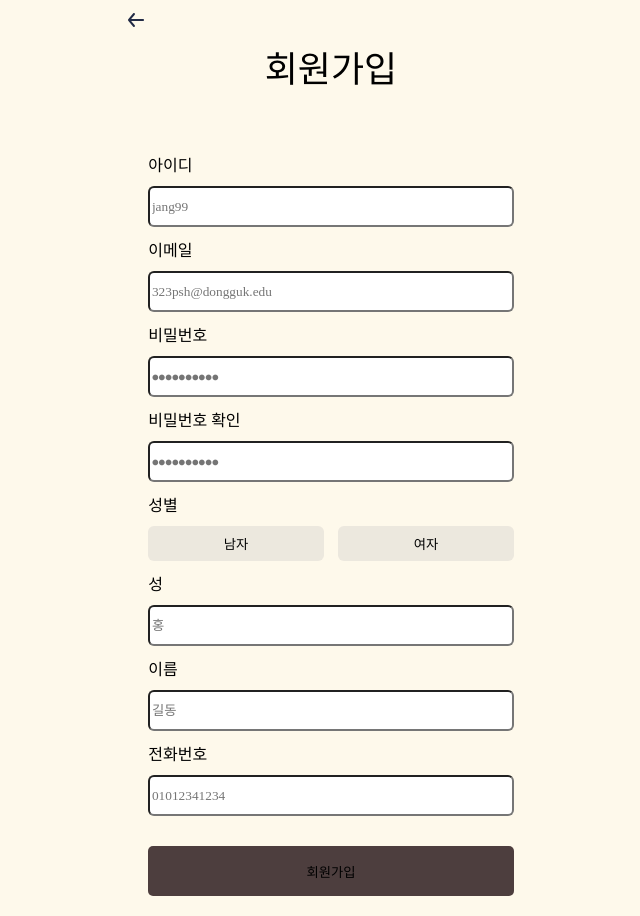
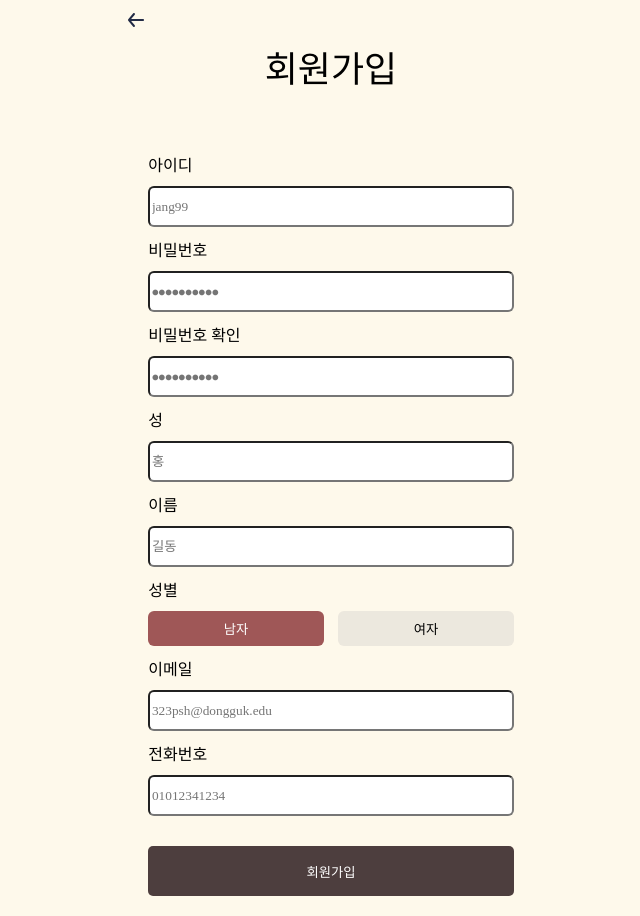
Before and after one commit to sayyyho/2024-1-DSCD-ISIC-1, a React (Vite) app in the folder client/: page /signUp in a window 1280 px wide. Shown: the whole page, without its empty margins (309-949 px from the left). Built offline with nearby package versions, Linux system fonts and the light colour scheme; a web font is replaced by a local one.

Commit message:
Feat: 회원가입 페이지 기능 구현 (#58)

```diff
--- /dev/null
+++ b/client/src/apis/signUp.ts
@@ -0,0 +1,26 @@
+import { isAxiosError } from "axios";
+import { instance } from "./axios";
+
+import { RequestSignUpParams } from "@/types/auth";
+
+export const postSignUp = async (body: RequestSignUpParams) => {
+  try {
+    const response = await instance.post(`accounts/registration`, {
+      username: body.username,
+      password1: body.password1,
+      password2: body.password2,
+      last_name: body.last_name,
+      first_name: body.first_name,
+      sex: body.sex,
+      email: body.email,
+      phone_number: body.phone_number,
+    });
+    return response;
+  } catch (error) {
+    if (isAxiosError(error)) {
+      throw error;
+    } else {
+      throw error;
+    }
+  }
+};
--- a/client/src/components/common/Button/Button.styled.ts
+++ b/client/src/components/common/Button/Button.styled.ts
@@ -8,10 +8,12 @@ export const Button = styled.button<ButtonProps>`
     props.backgroundColor
       ? `${props.backgroundColor}`
       : `${theme.colors.btnDefault}`};
+  background-color: ${(props) => props.$status && `#9F5757`};
   width: ${(props) => `${props.width}`};
   height: ${(props) => `${props.height}`};
   margin: ${(props) => (props.margin ? `${props.margin}` : 0)};
   padding: ${(props) => (props.padding ? `${props.padding}` : 0)};
   border-radius: ${(props) => (props.radius ? `${props.radius}` : 0)};
   color: ${(props) => (props.color ? `${props.color}` : "black")};
+  color: ${(props) => props.$status && `white`};
 `;
--- a/client/src/components/common/Button/index.tsx
+++ b/client/src/components/common/Button/index.tsx
@@ -5,6 +5,7 @@ export const Button = (props: ButtonProps) => {
   return (
     <S.Button
       width={props.width}
+      name={props.name}
       height={props.height}
       $status={props.$status}
       margin={props.margin}
--- a/client/src/interfaces/button.ts
+++ b/client/src/interfaces/button.ts
@@ -12,4 +12,5 @@ export interface ButtonProps {
   backgroundColor?: string;
   color?: string;
   fontSize?: number;
+  name?: string;
 }
--- a/client/src/pages/SignUp/index.tsx
+++ b/client/src/pages/SignUp/index.tsx
@@ -1,3 +1,4 @@
+import { useState } from "react";
 import { useNavigate } from "react-router-dom";
 import { PageLayout } from "@/components/PageLayout";
 import { Header } from "@/components/common/Header";
@@ -6,8 +7,42 @@ import { Wrapper } from "@/components/common/Wrapper";
 import { Input } from "@/components/common/Input";
 import { Button } from "@/components/common/Button";
 import BACK from "@/assets/images/back.svg";
+import { RequestSignUpParams } from "@/types/auth";
+import { postSignUp } from "@/apis/signUp";
+
 export const SignUp = () => {
   const navigate = useNavigate();
+  const [status, setStatus] = useState<boolean>(true);
+  const [user, setUser] = useState<RequestSignUpParams>({
+    username: "",
+    password1: "",
+    password2: "",
+    last_name: "",
+    first_name: "",
+    sex: "남자",
+    email: "",
+    phone_number: "",
+  });
+  const handleStatus = () => {
+    setStatus((cur) => !cur);
+    setUser((cur: RequestSignUpParams) => ({
+      ...cur,
+      sex: status ? "여자" : "남자",
+    }));
+    console.log(user);
+  };
+  const onChange = (e: React.ChangeEvent<HTMLInputElement>) => {
+    setUser((cur: RequestSignUpParams) => ({
+      ...cur,
+      [e.target.name]: e.target.value,
+    }));
+    console.log(user);
+  };
+  const onSubmit = () => {
+    postSignUp(user)
+      .then((res) => console.log(res))
+      .catch((err) => console.log(err));
+  };
   return (
     <PageLayout $justifyContent="start">
       <Header>
@@ -40,8 +75,84 @@ export const SignUp = () => {
           defaultString="jang99"
           $type="text"
           $radius="6px"
-          name="id"
+          name="username"
+          onChange={onChange}
         />
+        <Text color="black" size="16px" $selfProps="flex-start">
+          비밀번호
+        </Text>
+        <Input
+          width="98%"
+          height="35px"
+          defaultString="⦁⦁⦁⦁⦁⦁⦁⦁⦁⦁"
+          $type="password"
+          $radius="6px"
+          name="password1"
+          onChange={onChange}
+        />
+        <Text color="black" size="16px" $selfProps="flex-start">
+          비밀번호 확인
+        </Text>
+        <Input
+          width="98%"
+          height="35px"
+          defaultString="⦁⦁⦁⦁⦁⦁⦁⦁⦁⦁"
+          $type="password"
+          $radius="6px"
+          name="password2"
+          onChange={onChange}
+        />
+        <Text color="black" size="16px" $selfProps="flex-start">
+          성
+        </Text>
+        <Input
+          width="98%"
+          height="35px"
+          defaultString="홍"
+          $type="text"
+          $radius="6px"
+          name="first_name"
+          onChange={onChange}
+        />
+        <Text color="black" size="16px" $selfProps="flex-start">
+          이름
+        </Text>
+        <Input
+          width="98%"
+          height="35px"
+          defaultString="길동"
+          $type="text"
+          $radius="6px"
+          name="last_name"
+          onChange={onChange}
+        />
+        <Text color="black" size="16px" $selfProps="flex-start">
+          성별
+        </Text>
+        <Wrapper width="100%" $isFlex={true} $justifyContent="space-between">
+          <Button
+            width="48%"
+            height="35px"
+            backgroundColor="rgba(25, 33, 61, 0.08)"
+            radius="6px"
+            name="sex"
+            $status={status}
+            onClick={handleStatus}
+          >
+            남자
+          </Button>
+          <Button
+            width="48%"
+            height="35px"
+            backgroundColor="rgba(25, 33, 61, 0.08)"
+            radius="6px"
+            name="sex"
+            $status={!status}
+            onClick={handleStatus}
+          >
+            여자
+          </Button>
+        </Wrapper>
         <Text color="black" size="16px" $selfProps="flex-start">
           이메일
         </Text>
@@ -52,73 +163,8 @@ export const SignUp = () => {
           $type="text"
           $radius="6px"
           name="email"
+          onChange={onChange}
         />
-        <Text color="black" size="16px" $selfProps="flex-start">
-          비밀번호
-        </Text>
-        <Input
-          width="98%"
-          height="35px"
-          defaultString="⦁⦁⦁⦁⦁⦁⦁⦁⦁⦁"
-          $type="password"
-          $radius="6px"
-          name="password"
-        />
-        <Text color="black" size="16px" $selfProps="flex-start">
-          비밀번호 확인
-        </Text>
-        <Input
-          width="98%"
-          height="35px"
-          defaultString="⦁⦁⦁⦁⦁⦁⦁⦁⦁⦁"
-          $type="password"
-          $radius="6px"
-          name="password-check"
-        />
-        <Text color="black" size="16px" $selfProps="flex-start">
-          성별
-        </Text>
-        <Wrapper width="100%" $isFlex={true} $justifyContent="space-between">
-          <Button
-            width="48%"
-            height="35px"
-            backgroundColor="rgba(25, 33, 61, 0.08)"
-            radius="6px"
-          >
-            남자
-          </Button>
-          <Button
-            width="48%"
-            height="35px"
-            backgroundColor="rgba(25, 33, 61, 0.08)"
-            radius="6px"
-          >
-            여자
-          </Button>
-        </Wrapper>
-        <Text color="black" size="16px" $selfProps="flex-start">
-          성
-        </Text>
-        <Input
-          width="98%"
-          height="35px"
-          defaultString="홍"
-          $type="text"
-          $radius="6px"
-          name="gender"
-        />
-        <Text color="black" size="16px" $selfProps="flex-start">
-          이름
-        </Text>
-        <Input
-          width="98%"
-          height="35px"
-          defaultString="길동"
-          $type="text"
-          $radius="6px"
-          name="last-name"
-        />
-
         <Text color="black" size="16px" $selfProps="flex-start">
           전화번호
         </Text>
@@ -128,7 +174,8 @@ export const SignUp = () => {
           defaultString="01012341234"
           $type="text"
           $radius="6px"
-          name="phone"
+          name="phone_number"
+          onChange={onChange}
         />
         <Button
           margin="20px 0px 0px 0px"
@@ -136,6 +183,8 @@ export const SignUp = () => {
           height="50px"
           backgroundColor="#4D3E3E"
           radius="5px"
+          color="white"
+          onClick={onSubmit}
         >
           회원가입
         </Button>
--- a/client/src/style.ts
+++ b/client/src/style.ts
@@ -33,11 +33,5 @@ body  {
     height: 100%;
     width: 100%;
   }
-  @media (min-height: 700px) {
-    body {
-      width: 430px;
-      height: 700px;
-    }
-  }
 
 `;
```
Also changed, not shown: client/src/types/auth.ts (+11 -0 lines).
